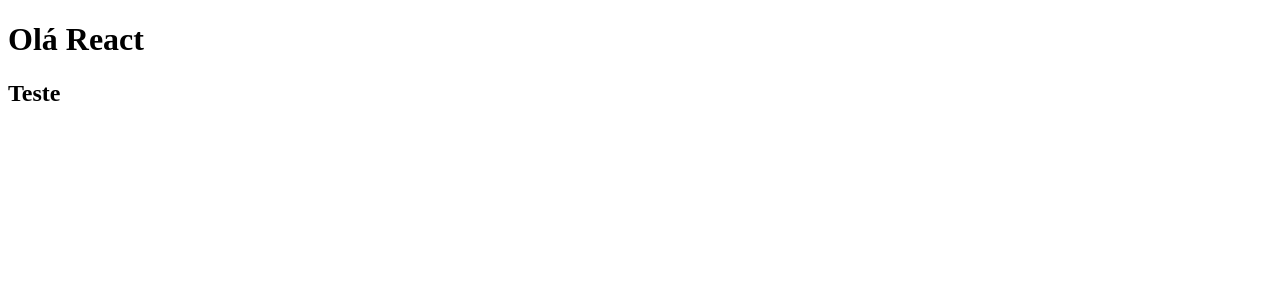
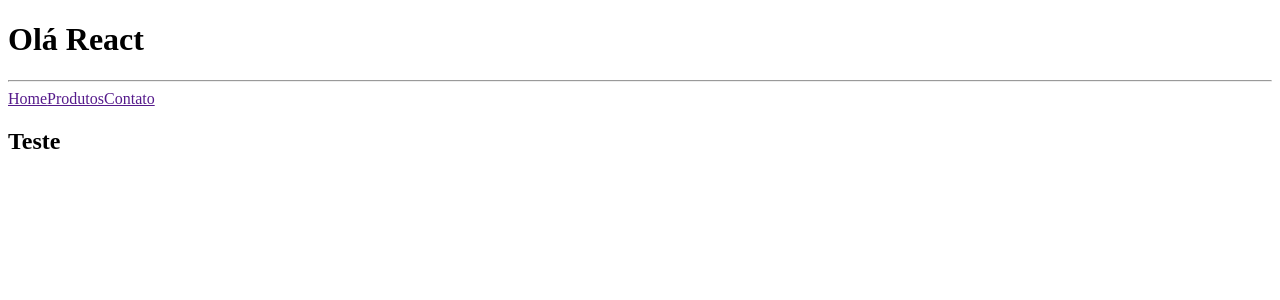
Before and after one commit to kaue-S/react-fundamentos, a React (Vite) app: page / in a window 1280 px wide. Shown: the top 300 px of the page. Built offline with nearby package versions, Linux system fonts and the light colour scheme.

Commit message:
Update App.jsx

```diff
--- a/src/App.jsx
+++ b/src/App.jsx
@@ -1,7 +1,14 @@
 function App() {
-  return <>
+  return (
+    <>
       <header>
         <h1>Olá React</h1>
+        <hr />
+        <nav>
+          <a href="">Home</a>
+          <a href="">Produtos</a>
+          <a href="">Contato</a>
+        </nav>
       </header>
 
       {/* Comentario no meio do js é normal ficar entre {} nesta situação */}
@@ -10,8 +17,7 @@ function App() {
         <h2>Teste</h2>
       </main>
     </>
-
-
+  );
 }
 
-export default App
+export default App;
```
Lines whose indentation alone changed are shown as unchanged.
